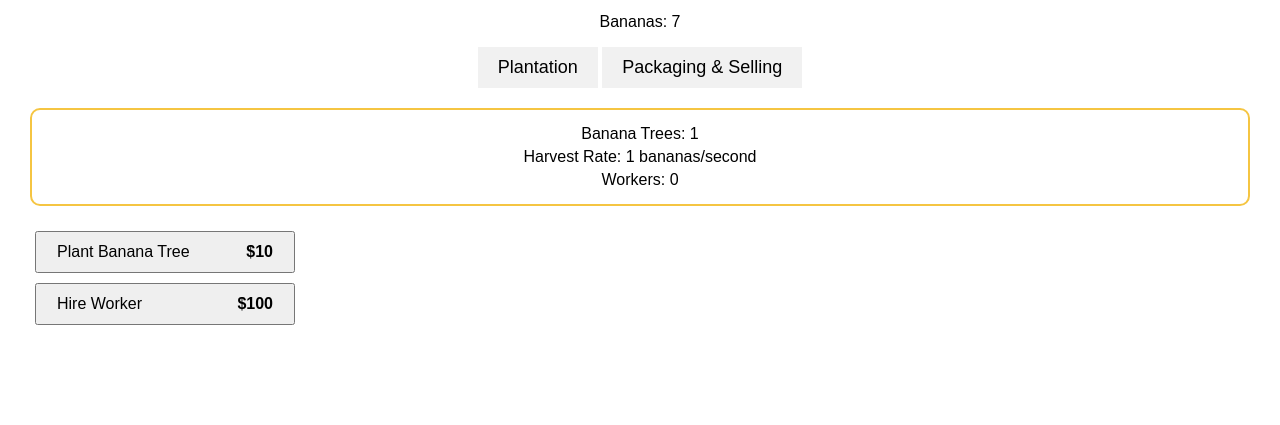
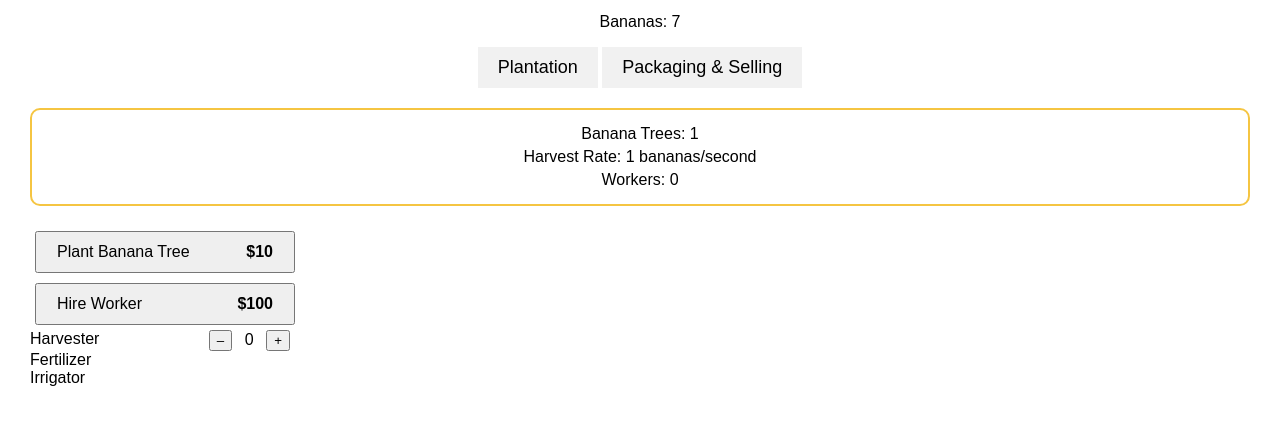
Before and after one commit to cosmic-banana/cosmic-banana.github.io, a plain HTML site: page index.html in a window 1280 px wide. Both pictures are taken after a click on the button "Plantation". Shown: the part 101-526 px from the top of the page. Drawn offline with Linux system fonts and the light colour scheme.

Commit message:
added beginning of worker system

```diff
--- a/index.html
+++ b/index.html
@@ -28,6 +28,11 @@
             <button class="button" onclick="plantation.plantTree()">Plant Banana Tree <span id="plant-tree-cost"></span></button>
             <button class="button" onclick="plantation.hireWorker()">Hire Worker <span id="hire-worker-cost"></span></button>
         </div>
+        <div id="jobs">
+            <label>Harvester <div><button onclick="plantation.removeHarvestWorker()">–</button><span id="harvest-worker-count"></span><button onclick="plantation.addHarvestWorker()">+</button></div></label>
+            <label>Fertilizer</label>
+            <label>Irrigator</label>
+        </div>
     </div>
 
     <div id="packaging" class="tab-content" style="display:none">
--- a/js/main.js
+++ b/js/main.js
@@ -23,6 +23,10 @@ class Game {
     updatePrices() {
         document.getElementById('plant-tree-cost').innerText = formatNumber(game.plantation.plantTreeCost);
         document.getElementById('hire-worker-cost').innerText = formatNumber(game.plantation.hireWorkerCost);
+    }
+
+    updateWorkerCount() {
+        document.getElementById('harvest-worker-count').innerText = game.plantation.harvestWorkerCount;
     }
 }
 
@@ -62,6 +66,7 @@ function openTab(tabName) {
 
 const game = new Game();
 game.updatePrices();
+game.updateWorkerCount();
 
 window.openTab = openTab;
 window.plantation = game.plantation;
--- a/js/plantation.js
+++ b/js/plantation.js
@@ -11,6 +11,11 @@ class Plantation {
         this.workerCount = 0;
         this.workerRate = 0;
         this.harvestRate = 1;
+
+        this.workers = 15;
+        this.harvestWorkerCount = 0;
+        this.fertilizeWorkerCount = 0;
+        this.irrigateWorkerCount = 0;
     }
 
     plantTree() {
@@ -34,6 +39,22 @@ class Plantation {
             this.game.updatePrices();
         }
     }
+
+    addHarvestWorker() {
+        if (this.workers > 0) {
+            this.workers--;
+            this.harvestWorkerCount++;
+            this.game.updateWorkerCount();
+        }
+    }
+
+    removeHarvestWorker() {
+        if (this.harvestWorkerCount > 0) {
+            this.harvestWorkerCount--;
+            this.workers++;
+            this.game.updateWorkerCount();
+        }
+    }
 }
 
 export default Plantation;
--- a/styles.css
+++ b/styles.css
@@ -54,3 +54,23 @@ body {
         }
     }
 }
+
+#jobs {
+    display: flex;
+    flex-direction: column;
+
+    label {
+        display: flex;
+        justify-content: space-between;
+        width: 260px;
+
+        div {
+            width: auto;
+
+            span {
+                display: inline-block;
+                width: 34px;
+            }
+        }
+    }
+}
```
Also changed, not shown: notes/fleshed_out_ideas.txt.
